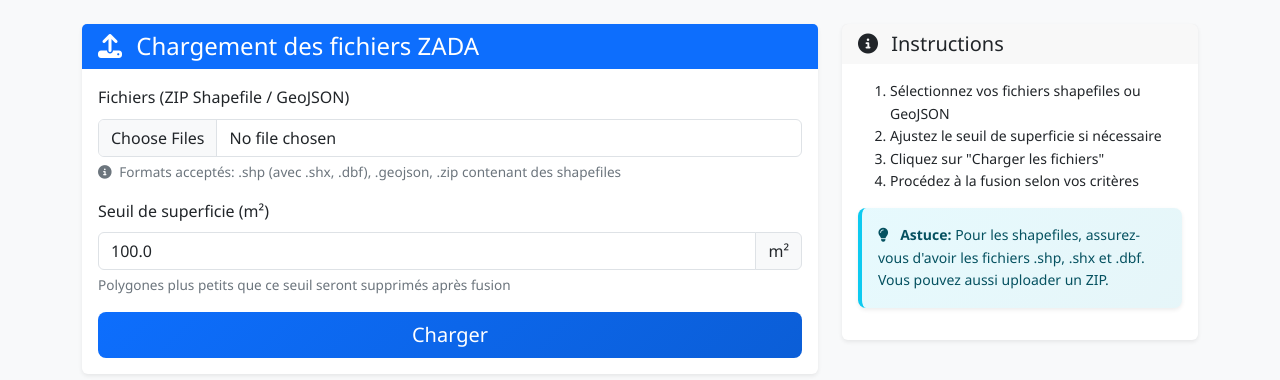
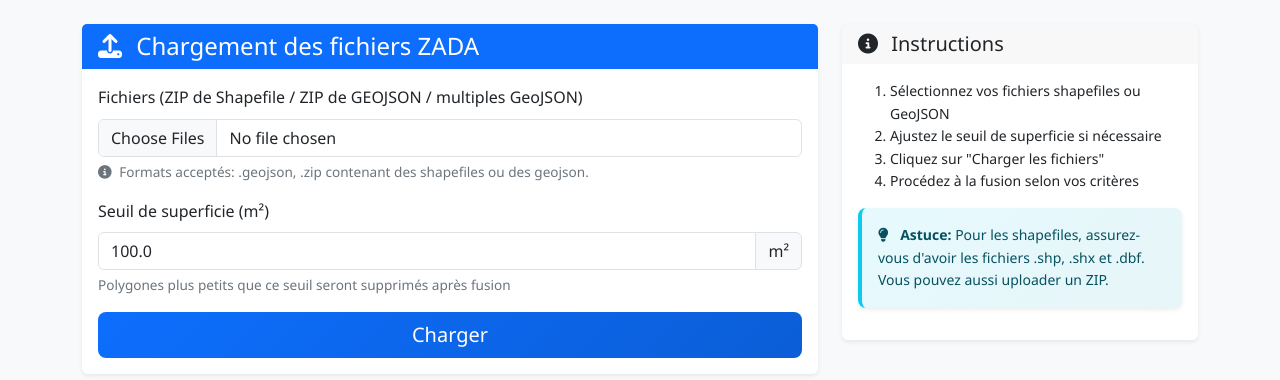
Before and after one commit to benoitgaudou/V_fusion_zada_app, a Flask app: page / in a window 1280 px wide. Shown: the part 64-444 px from the top of the page. Run offline with Flask 3, Linux system fonts and the light colour scheme; some libraries are stand-ins or nearby versions.

Commit message:
Modifier les forms et HTML pour refléter les modifs d'import

```diff
--- a/app/forms.py
+++ b/app/forms.py
@@ -15,7 +15,7 @@ class FileUploadForm(FlaskForm):
     # MultipleFileField = vrai multi-upload (mieux que FileField + render_kw={"multiple": True})
     # forms.py (champ files)
     files = MultipleFileField(
-        "Fichiers (ZIP Shapefile / GeoJSON)",
+        "Fichiers (ZIP de Shapefile / ZIP de GEOJSON / multiples GeoJSON)",
         validators=[
             FileRequired("Veuillez sélectionner au moins un fichier."),
             FileAllowed(["zip", "geojson", "json"], "Formats acceptés : .zip / .geojson / .json"),
--- a/app/templates/home.html
+++ b/app/templates/home.html
@@ -25,7 +25,7 @@
                         {{ form.files(class="form-control", accept=".shp,.geojson,.zip") }}
                         <div class="form-text">
                             <i class="fas fa-info-circle me-1"></i>
-                            Formats acceptés: .shp (avec .shx, .dbf), .geojson, .zip contenant des shapefiles
+                            Formats acceptés: .geojson, .zip contenant des shapefiles ou des geojson.
                         </div>
                         {% for error in form.files.errors %}
                             <div class="text-danger small">{{ error }}</div>
```
